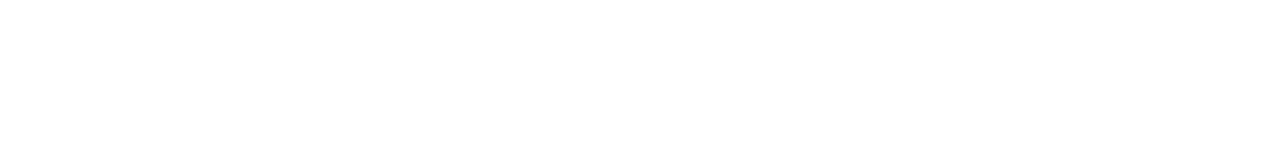
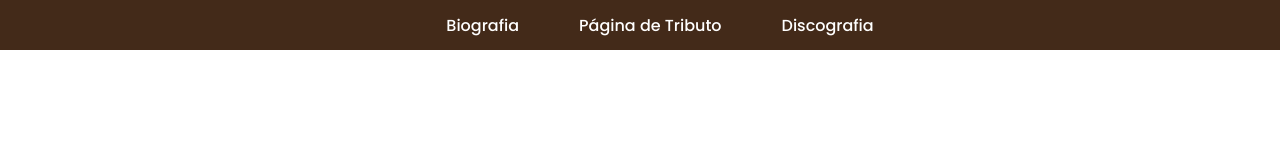
Before and after one commit to luizlipe/pagina-tributo, a plain HTML site: page index.html in a window 1280 px wide. Drawn offline with Linux system fonts and the light colour scheme.

Commit message:
menu criado

```diff
--- a/assets/css/style.css
+++ b/assets/css/style.css
@@ -0,0 +1,36 @@
+@import url('https://fonts.googleapis.com/css2?family=Poppins:wght@300;500;700&display=swap');
+
+body {
+  margin: 0px;
+  padding: 0px;
+  box-sizing: border-box;
+}
+
+.container {
+  width: auto;
+}
+
+.menu ul {
+  display: flex;
+  justify-content: center;
+  align-items: center;
+  margin: 0;
+  height: 50px;
+  background-color: #432a19;
+}
+.menu ul li {
+  list-style: none;
+  margin: 0 30px;
+}
+
+.menu ul li a {
+  text-decoration: none;
+  font-size: 16px;
+  color: #fff;
+  font-family: 'Poppins', sans-serif;
+  font-weight: 500;
+}
+.menu ul li a:hover {
+  color: #f8b418;
+  text-decoration: underline;
+}
--- a/index.html
+++ b/index.html
@@ -4,7 +4,20 @@
     <meta charset="UTF-8" />
     <meta http-equiv="X-UA-Compatible" content="IE=edge" />
     <meta name="viewport" content="width=device-width, initial-scale=1.0" />
+    <link rel="stylesheet" href="assets/css/style.css" />
     <title>Tributo a banda Scracho</title>
   </head>
-  <body></body>
+  <body>
+    <div class="container">
+      <header>
+        <nav class="menu">
+          <ul>
+            <li><a href="">Biografia</a></li>
+            <li class="active"><a href="index.html">Página de Tributo</a></li>
+            <li><a href="">Discografia</a></li>
+          </ul>
+        </nav>
+      </header>
+    </div>
+  </body>
 </html>
```
